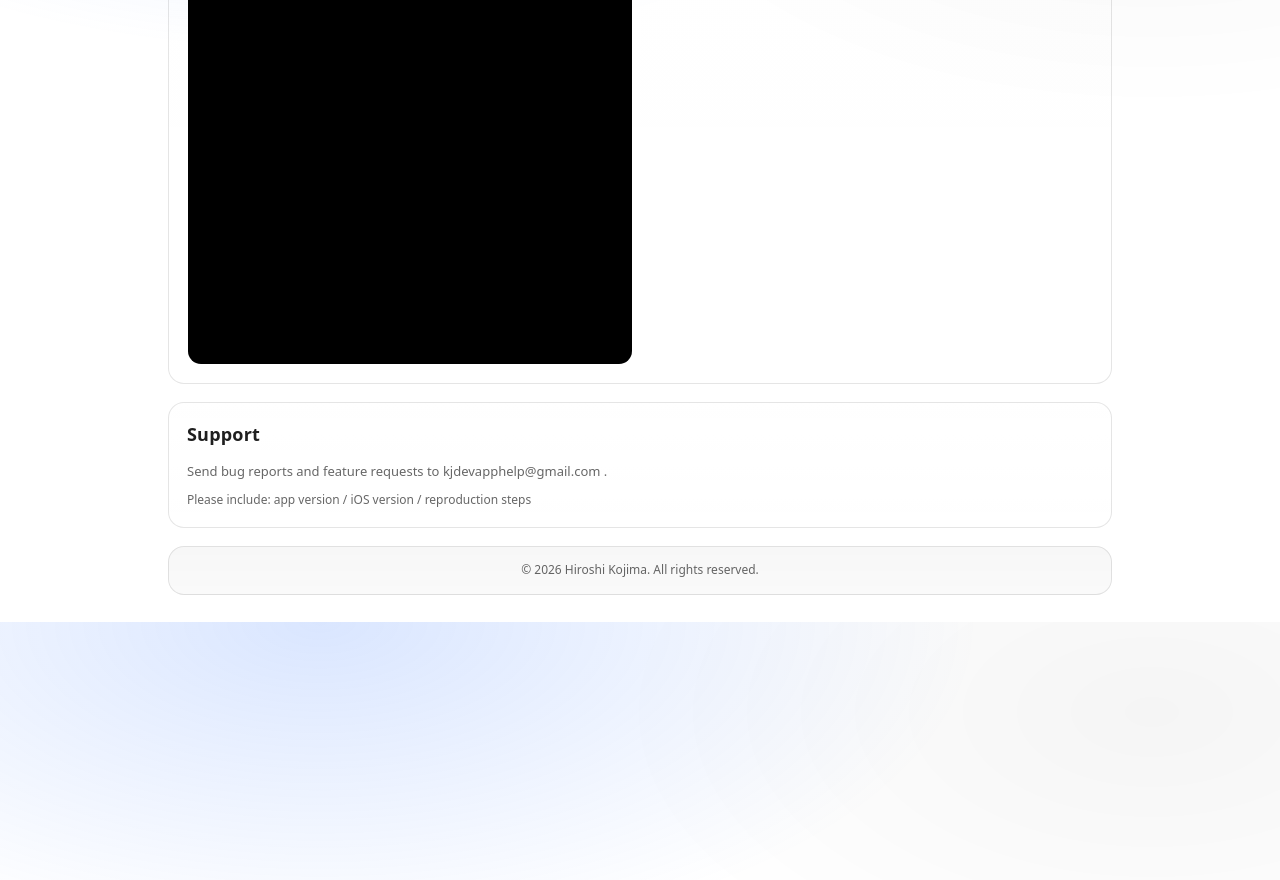
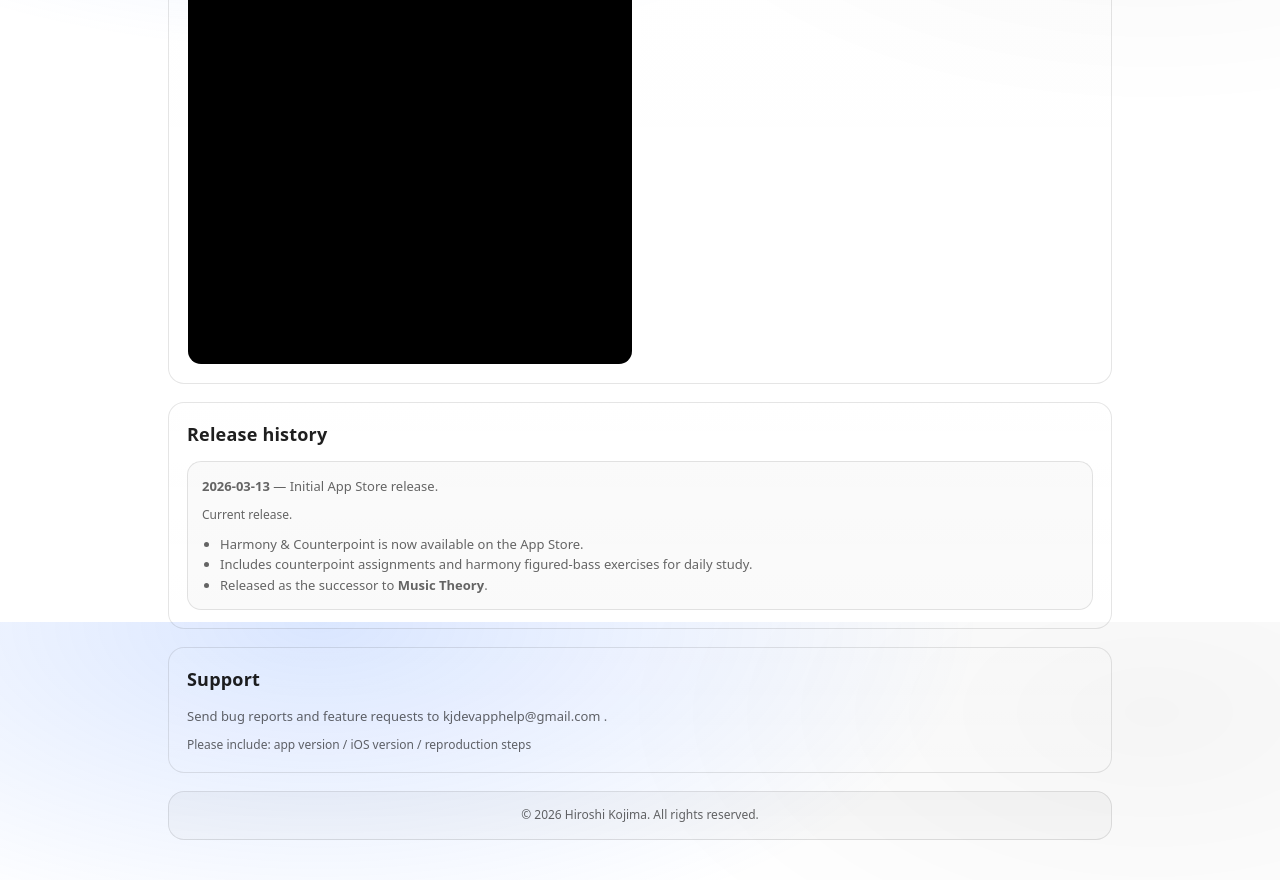
Before and after one commit to bitterapple/bitterapple.github.io, a Jekyll site: the page built from support/harmonycounterpoint/index.html, in a window 1280 px wide and 900 px high, scrolled down 2078 px. Shown: the top 880 px of the window. Built offline with Jekyll 4.4.1, drawn with Linux system fonts in a browser that asks for light colours.

Commit message:
Harmony & Counterpoint

```diff
--- a/_data/products.yml
+++ b/_data/products.yml
@@ -105,6 +105,9 @@
   summary: Formerly Music Theory. Practice counterpoint assignments and harmony figured-bass exercises.
   icon: /support/harmonycounterpoint/img/icon.jpeg
   url: /support/harmonycounterpoint/
+  latest_order: 1
+  latest_date: "2026-03-13"
+  latest_summary: Initial App Store release is now available.
 
 - slug: quicksearchext
   title: QuickSearchExt
--- a/support/harmonycounterpoint/index.html
+++ b/support/harmonycounterpoint/index.html
@@ -142,6 +142,29 @@ favicon: "/support/harmonycounterpoint/img/icon.jpeg"
         </div>
       </section>
 
+      <section class="section" id="release-notes">
+        <h2>Release history</h2>
+        <div class="card" style="margin: 0">
+          <div class="muted" style="font-size: 13px">
+            <strong>2026-03-13</strong> — Initial App Store release.
+          </div>
+          <p class="muted" style="margin: 10px 0 0; font-size: 12px">
+            Current release.
+          </p>
+          <ul
+            class="muted"
+            style="margin: 10px 0 0; padding-left: 18px; font-size: 13px"
+          >
+            <li>Harmony &amp; Counterpoint is now available on the App Store.</li>
+            <li>
+              Includes counterpoint assignments and harmony figured-bass
+              exercises for daily study.
+            </li>
+            <li>Released as the successor to <strong>Music Theory</strong>.</li>
+          </ul>
+        </div>
+      </section>
+
       <section class="section">
         <h2>Support</h2>
         <p class="muted" style="margin: 0; font-size: 13px">
```
